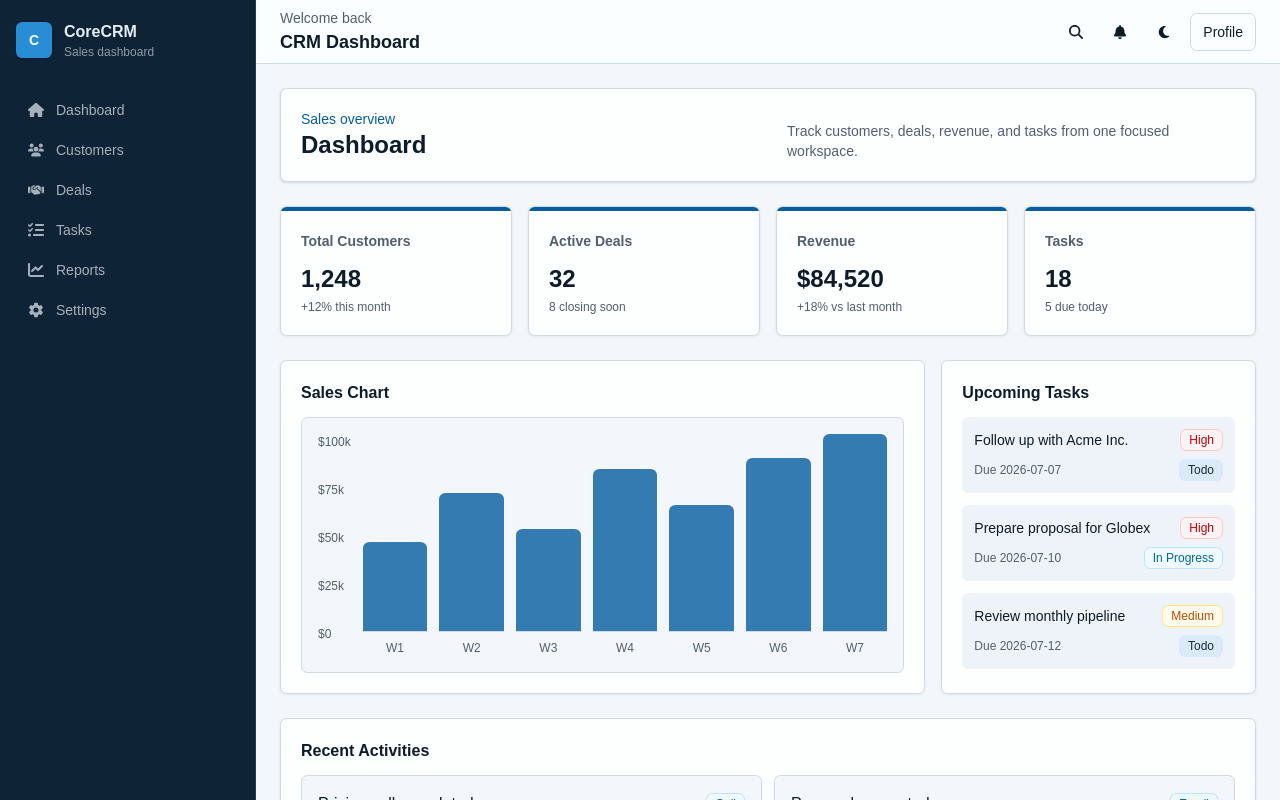
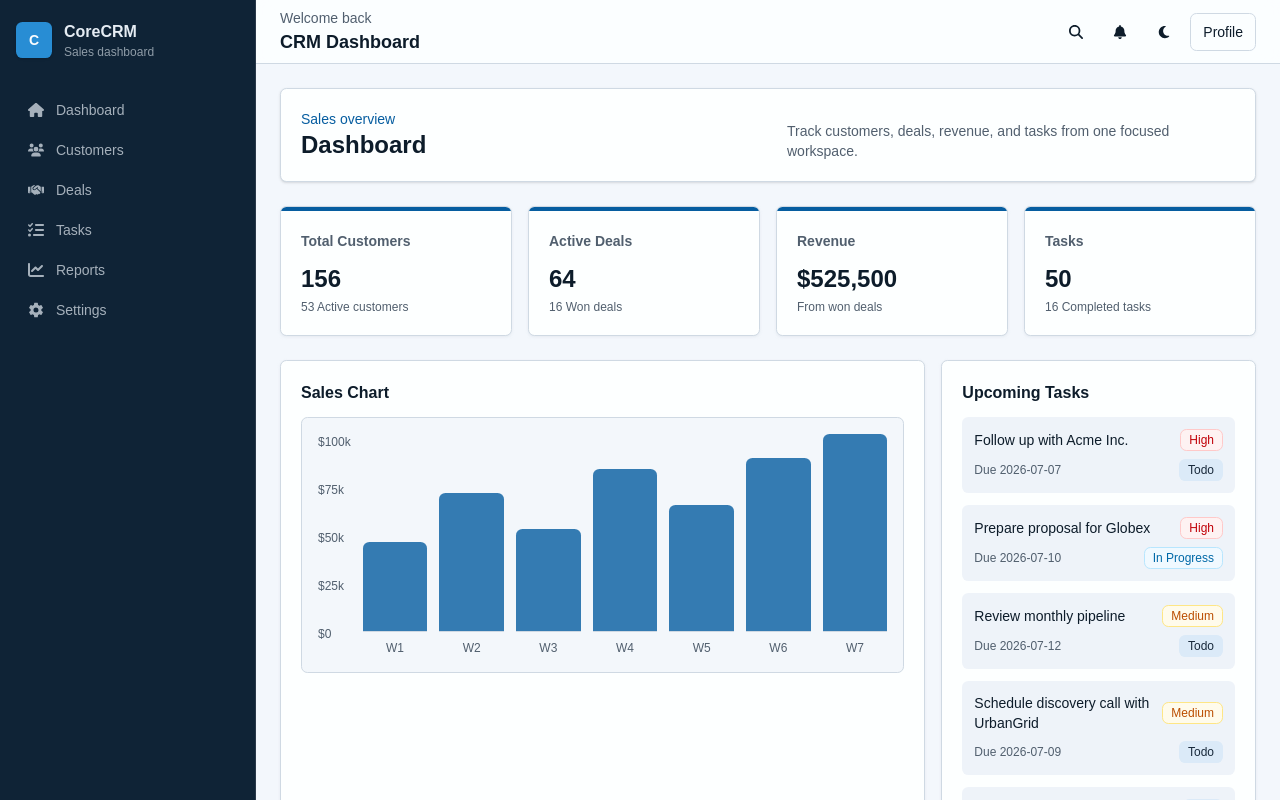
Before and after one commit to Alilool/CRM-System, a Next.js app: page /dashboard in a window 1280 px wide. Shown: the top 800 px of the page. Built offline with nearby package versions, Linux system fonts and the light colour scheme.

Commit message:
feat: update dashboard data and enhance task filtering; increase generated customers, deals, and tasks

```diff
--- a/app/(dashboard)/dashboard/page.tsx
+++ b/app/(dashboard)/dashboard/page.tsx
@@ -104,7 +104,10 @@ export default function DashboardPage() {
           </CardHeader>
           <CardContent>
             <div className="space-y-3 text-sm">
-              {tasks.slice(0, 3).map((task) => (
+              {tasks
+                .filter((task) => task.status !== "Done")
+                .slice(0, 6)
+                .map((task) => (
                   <div key={task.id} className="rounded-md bg-muted/60 p-3">
                     <div className="mb-2 flex items-center justify-between gap-2">
                       <p>{task.title}</p>
--- a/data/customers.ts
+++ b/data/customers.ts
@@ -230,7 +230,7 @@ function createGeneratedCompanies(customersList: Customer[]) {
   );
 }
 
-const generatedCustomers = createGeneratedCustomers(54);
+const generatedCustomers = createGeneratedCustomers(150);
 const generatedCompanyProfiles = createGeneratedCompanies(generatedCustomers);
 
 export const customers: Customer[] = [
--- a/data/dashboard.ts
+++ b/data/dashboard.ts
@@ -1,10 +1,51 @@
 import type { ChartBar, DashboardSummaryCard } from "@/types/dashboard";
+import { customers } from "@/data/customers";
+import { deals } from "@/data/deals";
+import { tasks } from "@/data/tasks";
+
+const activeCustomers = customers.filter(
+  (customer) => customer.status === "Active",
+);
+
+const activeDeals = deals.filter(
+  (deal) => deal.stage !== "Won" && deal.stage !== "Lost",
+);
+
+const wonDeals = deals.filter((deal) => deal.stage === "Won");
+
+const finishedTasks = tasks.filter((task) => task.status === "Done");
+
+const revenue = wonDeals.reduce((total, deal) => total + deal.value, 0);
+
+function formatCurrency(value: number) {
+  return new Intl.NumberFormat("en-US", {
+    style: "currency",
+    currency: "USD",
+    maximumFractionDigits: 0,
+  }).format(value);
+}
 
 export const summaryCards: DashboardSummaryCard[] = [
-  { title: "Total Customers", value: "1,248", change: "+12% this month" },
-  { title: "Active Deals", value: "32", change: "8 closing soon" },
-  { title: "Revenue", value: "$84,520", change: "+18% vs last month" },
-  { title: "Tasks", value: "18", change: "5 due today" },
+  {
+    title: "Total Customers",
+    value: customers.length.toString(),
+    change: `${activeCustomers.length} Active customers`,
+  },
+  {
+    title: "Active Deals",
+    value: activeDeals.length.toString(),
+    change: `${wonDeals.length} Won deals`,
+  },
+  {
+    title: "Revenue",
+    value: formatCurrency(revenue),
+    change: "From won deals",
+  },
+  {
+    title: "Tasks",
+    value: tasks.length.toString(),
+    change: `${finishedTasks.length} Completed tasks`,
+  },
 ];
 
 export const salesChartBars: ChartBar[] = [
--- a/data/deals.ts
+++ b/data/deals.ts
@@ -1,6 +1,7 @@
-import type { Deal } from "@/types/deal";
+import { customers } from "@/data/customers";
+import type { Deal, DealStage } from "@/types/deal";
 
-export const deals: Deal[] = [
+const featuredDeals: Deal[] = [
   {
     id: "deal-001",
     customerId: "cus-001",
@@ -62,3 +63,50 @@ export const deals: Deal[] = [
     closingDate: "2026-05-20",
   },
 ];
+
+const dealTitles = [
+  "CRM rollout",
+  "Support package",
+  "Analytics upgrade",
+  "Team training plan",
+  "Workflow automation",
+  "Reporting workspace",
+  "Customer portal setup",
+  "Data migration package",
+];
+
+const dealStages: DealStage[] = [
+  "Lead",
+  "Contacted",
+  "Proposal",
+  "Negotiation",
+  "Won",
+  "Lost",
+];
+
+function pickItem<T>(items: T[], index: number) {
+  return items[index % items.length];
+}
+
+function createGeneratedDeals(count: number) {
+  return Array.from({ length: count }, (_, index): Deal => {
+    const dealNumber = index + featuredDeals.length + 1;
+    const customer = pickItem(customers, index + 6);
+    const value = 8000 + ((index * 3750) % 52000);
+
+    return {
+      id: `deal-${String(dealNumber).padStart(3, "0")}`,
+      customerId: customer.id,
+      customerName: customer.name,
+      company: customer.company,
+      title: pickItem(dealTitles, index),
+      value,
+      stage: pickItem(dealStages, index),
+      closingDate: `2026-${String((index % 6) + 7).padStart(2, "0")}-${String((index % 24) + 1).padStart(2, "0")}`,
+    };
+  });
+}
+
+const generatedDeals = createGeneratedDeals(90);
+
+export const deals: Deal[] = [...featuredDeals, ...generatedDeals];
--- a/data/tasks.ts
+++ b/data/tasks.ts
@@ -1,6 +1,7 @@
-import type { Task } from "@/types/task";
+import { customers } from "@/data/customers";
+import type { Task, TaskPriority, TaskStatus } from "@/types/task";
 
-export const tasks: Task[] = [
+const featuredTasks: Task[] = [
   {
     id: "task-001",
     title: "Follow up with Acme Inc.",
@@ -45,3 +46,43 @@ export const tasks: Task[] = [
     dueDate: "2026-07-09",
   },
 ];
+
+const taskActions = [
+  "Follow up with",
+  "Send proposal to",
+  "Schedule demo with",
+  "Review contract for",
+  "Prepare renewal notes for",
+  "Confirm next steps with",
+  "Share pricing options with",
+  "Update account plan for",
+];
+
+const priorities: TaskPriority[] = ["Low", "Medium", "High"];
+const statuses: TaskStatus[] = ["Todo", "In Progress", "Done"];
+
+function pickItem<T>(items: T[], index: number) {
+  return items[index % items.length];
+}
+
+function createGeneratedTasks(count: number) {
+  return Array.from({ length: count }, (_, index): Task => {
+    const taskNumber = index + featuredTasks.length + 1;
+    const customer = pickItem(customers, index + 4);
+    const action = pickItem(taskActions, index);
+
+    return {
+      id: `task-${String(taskNumber).padStart(3, "0")}`,
+      title: `${action} ${customer.company}`,
+      customerId: customer.id,
+      customerName: customer.name,
+      priority: pickItem(priorities, index),
+      status: pickItem(statuses, index + 1),
+      dueDate: `2026-${String((index % 5) + 7).padStart(2, "0")}-${String((index % 25) + 1).padStart(2, "0")}`,
+    };
+  });
+}
+
+const generatedTasks = createGeneratedTasks(45);
+
+export const tasks: Task[] = [...featuredTasks, ...generatedTasks];
```
Lines whose indentation alone changed are shown as unchanged.
